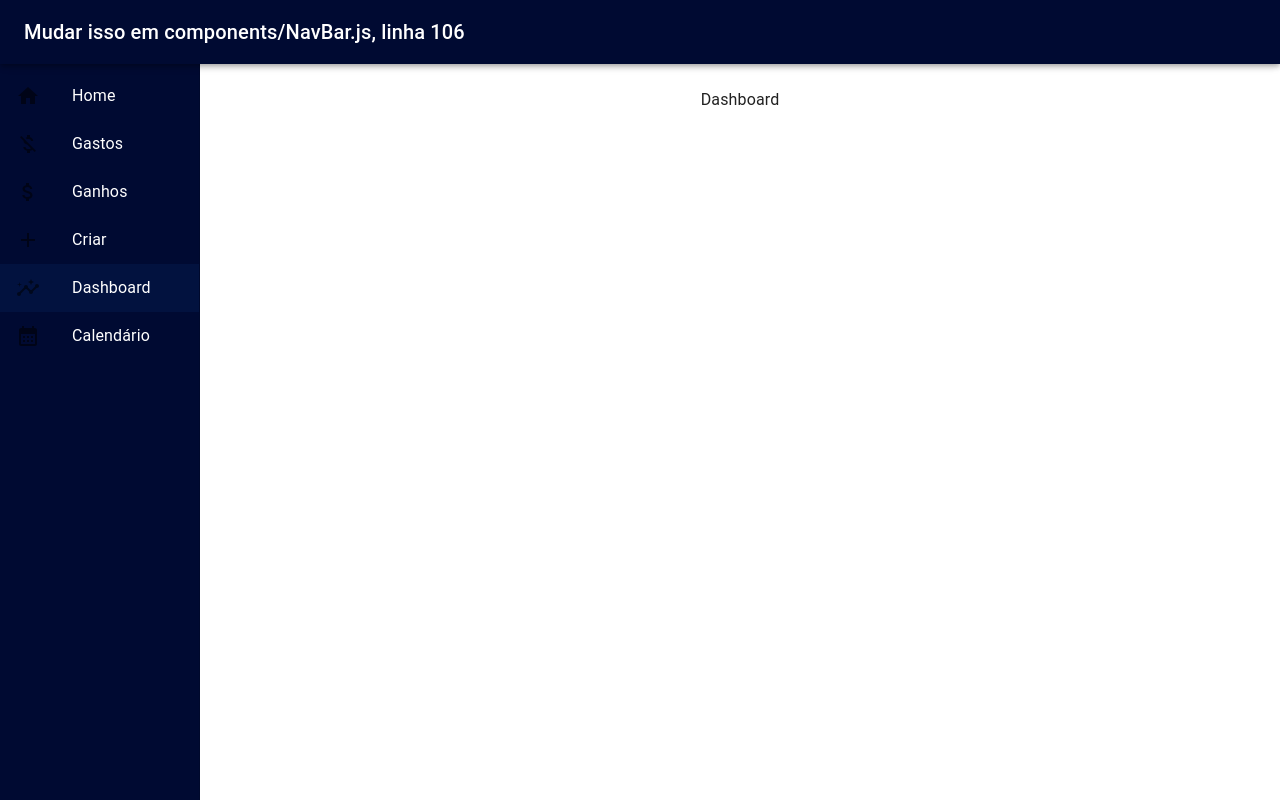
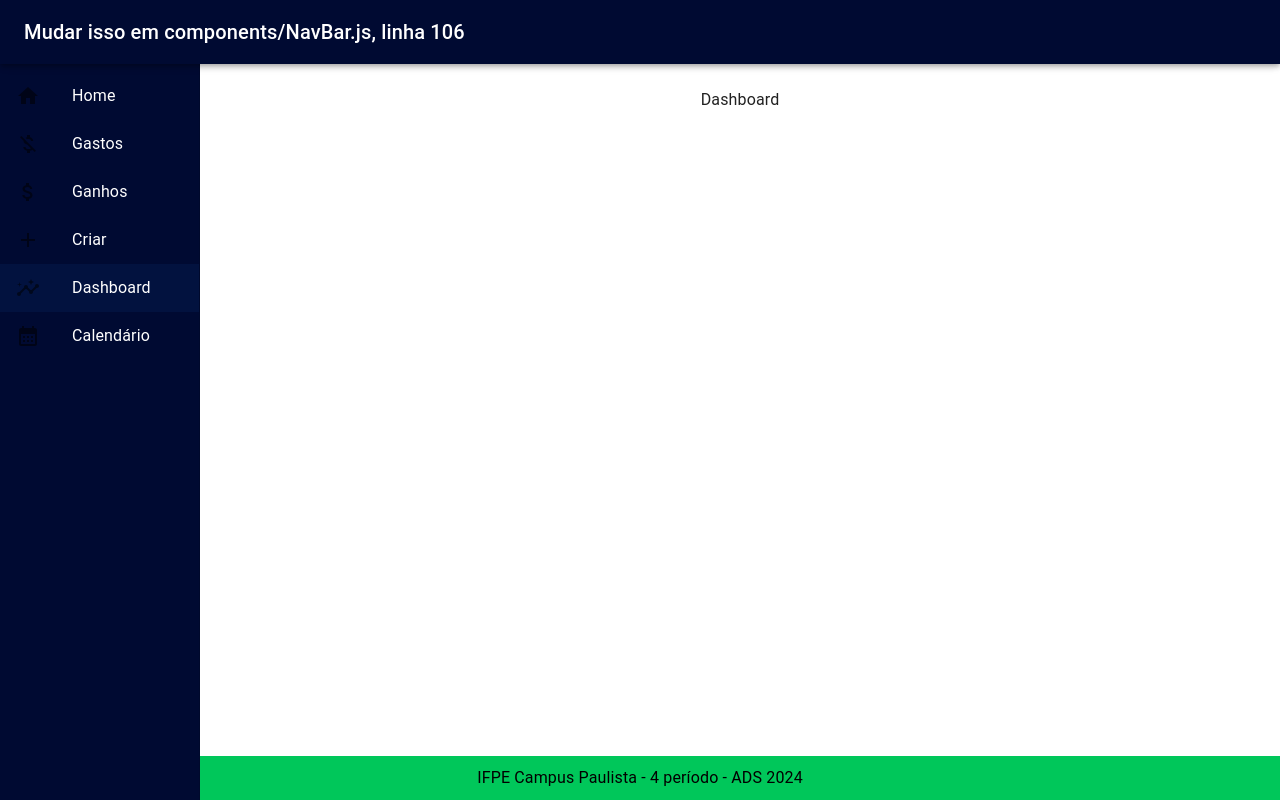
Before and after one commit to MatheusLuizz/projeto-web-2, a React (Create React App) app in the folder frontend/: page /dashboard in a window 1280 px wide. Built offline with nearby package versions, Linux system fonts and the light colour scheme.

Commit message:
Create Footer

```diff
--- a/frontend/package.json
+++ b/frontend/package.json
@@ -7,6 +7,7 @@
     "@emotion/styled": "^11.13.0",
     "@mui/icons-material": "^5.16.7",
     "@mui/material": "^5.16.7",
+    "@mui/styles": "^5.16.7",
     "@testing-library/jest-dom": "^5.17.0",
     "@testing-library/react": "^13.4.0",
     "@testing-library/user-event": "^13.5.0",
--- a/frontend/src/App.js
+++ b/frontend/src/App.js
@@ -8,10 +8,12 @@ import NavBar from './components/NavBar';
 import Login from './components/Login';
 import Dashboard from './components/Dashboard';
 import Calendar from './components/Calendar';
+import Footer from './components/Footer';
 
 function App() {
   const myWidth = 200;
   return (
+
     <div className="App">
       <NavBar
         drawerWidth={myWidth}
@@ -27,6 +29,7 @@ function App() {
           </Routes>
         }
       />
+     <Footer/>
     </div>
   );
 }
--- /dev/null
+++ b/frontend/src/components/Footer.js
@@ -0,0 +1,25 @@
+import React from "react";
+import makeStyles from '@mui/styles/makeStyles';
+
+const useStyles = makeStyles(
+    theme => ({
+        footer: {
+            backgroundColor: '#00C75A',
+            color: '#000',
+            textAlign: 'center',
+            padding: '10px',
+            position: 'fixed',
+            left: '0',
+            bottom: '0',
+            width: '100%',
+            boxSizing: 'border-box'
+        }
+    })
+);
+
+export default function Footer(props) {
+
+    const classes = useStyles();
+
+    return <footer className={classes.footer}>IFPE Campus Paulista - 4  período - ADS 2024</footer>
+}
--- a/frontend/src/components/NavBar.js
+++ b/frontend/src/components/NavBar.js
@@ -32,12 +32,12 @@ export default function NavBar(props) {
   }
 
   const myDrawer = (
-    <div>
+    <div style={{ display: 'flex', flexDirection: 'column', height: '100vh' }}>
       <Toolbar />
-        <Box sx={{ overflow: 'auto' }}>
+      <Box sx={{ flex: 1, overflow: 'auto' }}>
         <List>
           <ListItem disablePadding>
-                <ListItemButton component={Link} to="/home" selected={"/home" == path}>
+            <ListItemButton component={Link} to="/home" selected={"/home" === path}>
               <ListItemIcon>
                 <HomeIcon />
               </ListItemIcon>
@@ -45,7 +45,7 @@ export default function NavBar(props) {
             </ListItemButton>
           </ListItem>
           <ListItem disablePadding>
-                <ListItemButton component={Link} to="/gastos" selected={"/gastos" == path}>
+            <ListItemButton component={Link} to="/gastos" selected={"/gastos" === path}>
               <ListItemIcon>
                 <MoneyOffIcon />
               </ListItemIcon>
@@ -53,7 +53,7 @@ export default function NavBar(props) {
             </ListItemButton>
           </ListItem>
           <ListItem disablePadding>
-                <ListItemButton component={Link} to="/ganhos" selected={"/ganhos" == path}>
+            <ListItemButton component={Link} to="/ganhos" selected={"/ganhos" === path}>
               <ListItemIcon>
                 <AttachMoneyIcon />
               </ListItemIcon>
@@ -61,7 +61,7 @@ export default function NavBar(props) {
             </ListItemButton>
           </ListItem>
           <ListItem disablePadding>
-                <ListItemButton component={Link} to="/criar" selected={"/criar" == path}>
+            <ListItemButton component={Link} to="/criar" selected={"/criar" === path}>
               <ListItemIcon>
                 <AddIcon />
               </ListItemIcon>
@@ -69,7 +69,7 @@ export default function NavBar(props) {
             </ListItemButton>
           </ListItem>
           <ListItem disablePadding>
-                <ListItemButton component={Link} to="/dashboard" selected={"/dashboard" == path}>
+            <ListItemButton component={Link} to="/dashboard" selected={"/dashboard" === path}>
               <ListItemIcon>
                 <InsightsIcon />
               </ListItemIcon>
@@ -77,7 +77,7 @@ export default function NavBar(props) {
             </ListItemButton>
           </ListItem>
           <ListItem disablePadding>
-                <ListItemButton component={Link} to="/calendario" selected={"/calendario" == path}>
+            <ListItemButton component={Link} to="/calendario" selected={"/calendario" === path}>
               <ListItemIcon>
                 <CalendarMonthIcon />
               </ListItemIcon>
@@ -87,7 +87,7 @@ export default function NavBar(props) {
         </List>
       </Box>
     </div>
-  )
+  );
 
   return (
     <Box sx={{ display: 'flex' }}>
```
Also changed, not shown: 1 other file (tests, documents, lock files or other folders). Lines whose indentation alone changed are shown as unchanged.
